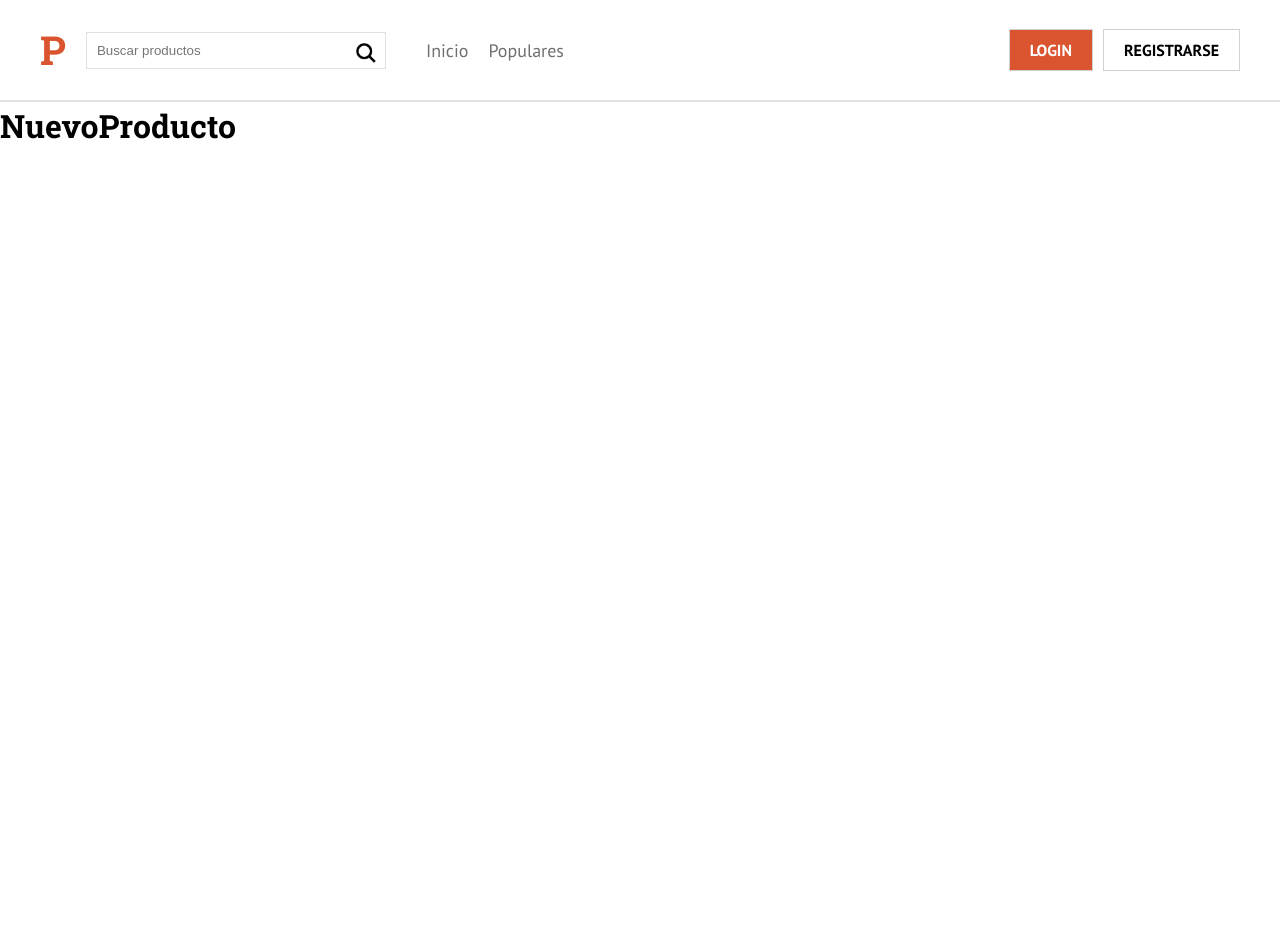
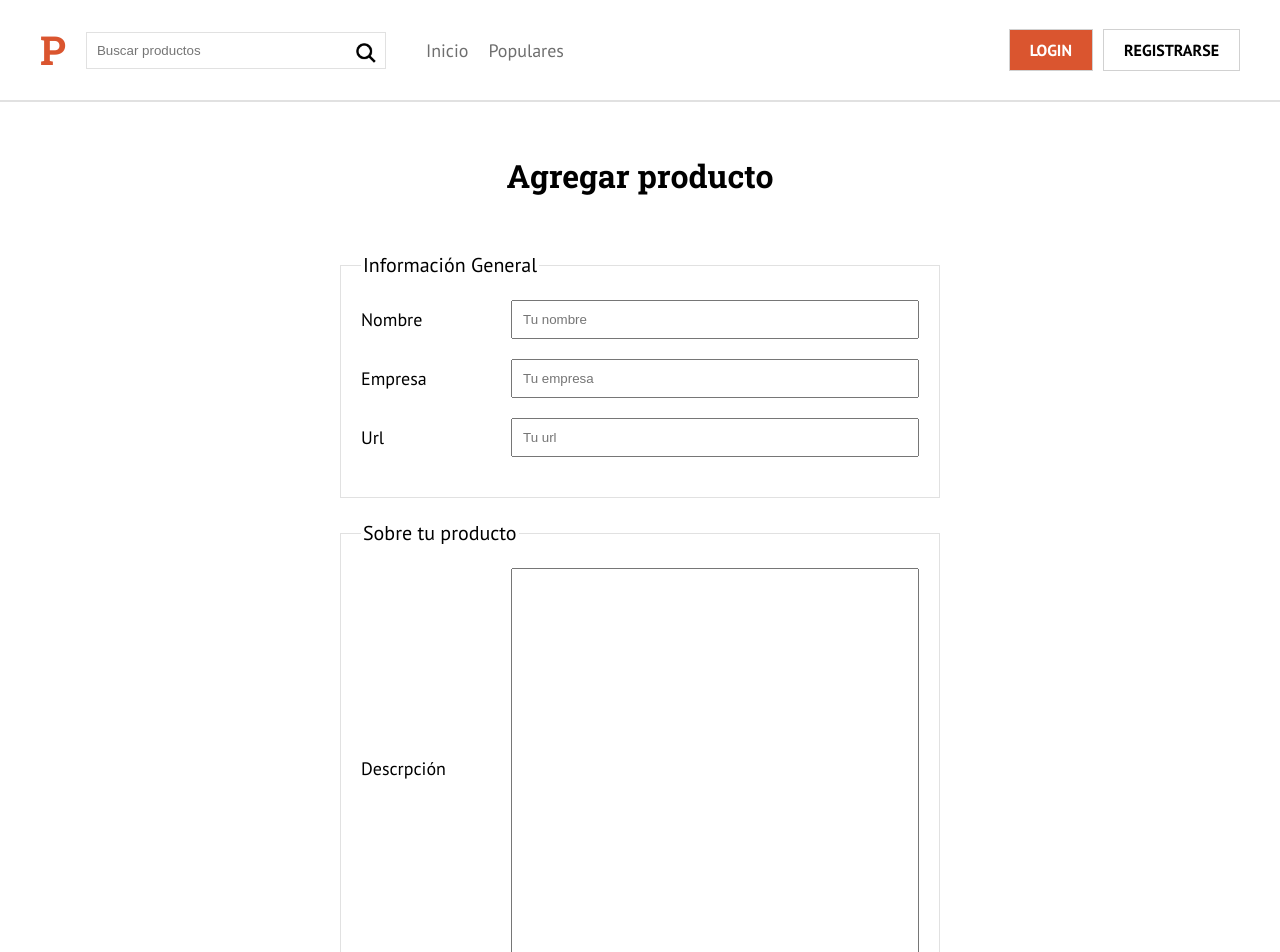
Before and after one commit to DiegoMoreno1110/NextJsApp, a Next.js app: page /nuevo-producto in a window 1280 px wide. Shown: the top 952 px of the page. Before the commit the page ends 800 px from the top, so only its background shows below. Built offline with nearby package versions, Linux system fonts and the light colour scheme; no server answers.

Commit message:
Crear Producto

```diff
--- a/components/ui/Formulario.js
+++ b/components/ui/Formulario.js
@@ -4,6 +4,13 @@
     max-width:  600px;
     width: 95%;
     margin: 5rem auto 0 auto;
+
+    fieldset{
+        margin: 2rem 0;
+        border: 1px solid #e1e1e1;
+        font-size: 2rem;
+        padding: 2rem;
+    }
 
 `;
 
@@ -17,9 +24,13 @@
         font-size: 1.8rem;
     }
 
-    input{
+    input, textarea{
         flex: 1;
         padding: 1rem;
+    }
+
+    textarea{
+        height: 400px;
     }
 `;
 
--- a/firebase/firebase.js
+++ b/firebase/firebase.js
@@ -1,6 +1,7 @@
 import app from 'firebase/app';
 import firebaseConfig from './config';
 import 'firebase/auth';
+import 'firebase/firestore';
 
 class Firebase {
     constructor(){
@@ -9,6 +10,7 @@
         }
 
         this.auth = app.auth();
+        this.db = app.firestore();
     }
 
     // Registra un usuario
--- a/pages/nuevo-producto.js
+++ b/pages/nuevo-producto.js
@@ -1,14 +1,162 @@
-import React from 'react';
-import styled from '@emotion/styled';
+import React, { useState, useContext } from 'react';
+import {css} from '@emotion/react';
+import Router, {useRouter} from 'next/router';
 import Layout from '../components/layout/Layout';
+import {Formulario, Campo, InputSubmit, Error} from '../components/ui/Formulario';
+import {FireBaseContext} from '../firebase/index';
+
+// validaciones
+import useValidacion from '../hooks/useValidacion';
+import validarCrearProducto from '../validacion/validarCrearProducto'
 
 const NuevoProducto = () => {
-    return (
+
+    const [error, setError] = useState(false);
+
+    const STATE_INICIAL = {
+        nombre : '',
+        empresa: '',
+        //imagen: '',
+        url: '',
+        descripcion: ''
+    }
+
+    const {valores, errores, handleChange, handleSubmit, handleBlur} = useValidacion(STATE_INICIAL, validarCrearProducto, crearProducto);
+
+    const {nombre, empresa, url, descripcion} = valores;
+
+    const router = useRouter();
+
+    // contexte con crud de firebase
+    const {usuario, firebase} = useContext(FireBaseContext);
+
+    async function crearProducto(){
+        if(!usuario){
+            return router.push('/login');
+        }
+
+        // crear el objeto de un nuevo producto
+        const producto = {
+            nombre,
+            empresa,
+            url,
+            descripcion,
+            votos: 0,
+            comentarios: [],
+            creado: Date.now()
+        }
+
+        firebase.db.collection('productos').add(producto);
+
+    }
+
+    return(
         <div>
-        <Layout>
-            <h1>NuevoProducto</h1>
-        </Layout>
+            <Layout>
+                <>
+                    <h1
+                        css={
+                            css`
+                                text-align: center;
+                                margin-top: 5rem;
+                            `
+                        }
+                    >Agregar producto</h1>
+                    <Formulario
+                        onSubmit={handleSubmit}
+                        noValidate
+                    >
+                        <fieldset>
+                            <legend>Información General</legend>
 
+                            <Campo>
+                                <label htmlFor="nombre">Nombre</label>
+                                <input
+                                    type="text"
+                                    id="nombre"
+                                    placeholder="Tu nombre"
+                                    name="nombre"
+                                    value={nombre}
+                                    onChange={handleChange}
+                                    onBlur={handleBlur}
+                                />
+                            </Campo>
+
+                            {errores.nombre && <Error>{errores.nombre}</Error> }
+
+                            <Campo>
+                                <label htmlFor="empresa">Empresa</label>
+                                <input
+                                    type="text"
+                                    id="empresa"
+                                    placeholder="Tu empresa"
+                                    name="empresa"
+                                    value={empresa}
+                                    onChange={handleChange}
+                                    onBlur={handleBlur}
+                                />
+                            </Campo>
+
+                            {errores.empresa && <Error>{errores.empresa}</Error> }
+
+                            {/*
+                            <Campo>
+                                <label htmlFor="imagen">Imagen</label>
+                                <input
+                                    type="file"
+                                    id="imagen"
+                                    name="imagen"
+                                    value={imagen}
+                                    onChange={handleChange}
+                                    onBlur={handleBlur}
+                                />
+                            </Campo>
+
+                            {errores.imagen && <Error>{errores.imagen}</Error> }
+                            */}
+
+                            <Campo>
+                                <label htmlFor="url">Url</label>
+                                <input
+                                    type="url"
+                                    id="url"
+                                    placeholder="Tu url"
+                                    name="url"
+                                    value={url}
+                                    onChange={handleChange}
+                                    onBlur={handleBlur}
+                                />
+                            </Campo>
+
+                            {errores.url && <Error>{errores.url}</Error> }
+                        </fieldset>
+
+                        <fieldset>
+                            <legend>Sobre tu producto</legend>
+                            <Campo>
+                                <label htmlFor="descripcion">Descrpción</label>
+                                <textarea
+                                    id="descripcion"
+                                    name="descripcion"
+                                    value={descripcion}
+                                    onChange={handleChange}
+                                    onBlur={handleBlur}
+                                />
+                            </Campo>
+
+                            {errores.descripcion && <Error>{errores.descripcion}</Error> }
+                        </fieldset>
+
+                        {error && <Error>{error}</Error> }
+
+                        <InputSubmit
+                            type="submit"
+                            value="Crear producto"
+                        />
+
+                    </Formulario>
+                </>
+            </Layout>
         </div>
     );
 }
--- /dev/null
+++ b/validacion/validarCrearProducto.js
@@ -0,0 +1,26 @@
+export default function validarCrearProducto(valores) {
+
+    let errores = {};
+
+    // Validar el nombre del ususario
+    if(!valores.nombre){
+        errores.nombre = "El nombre es obligatorio";
+    }
+
+    if(!valores.empresa){
+        errores.empresa = "El nombre de empresa es obligatorio";
+    }
+
+    if(!valores.url){
+        errores.url = "El url del producto es obligatorio";
+    }else if(!/^(ftp|http|https):\/\/[^"]+$/.test(valores.url)){
+        errores.url = "El url  no válida";
+    }
+
+    if(!valores.descripcion){
+        errores.descripcion = "La descripcion es obligatoria";
+    }
+
+    return errores;
+
+}
```
